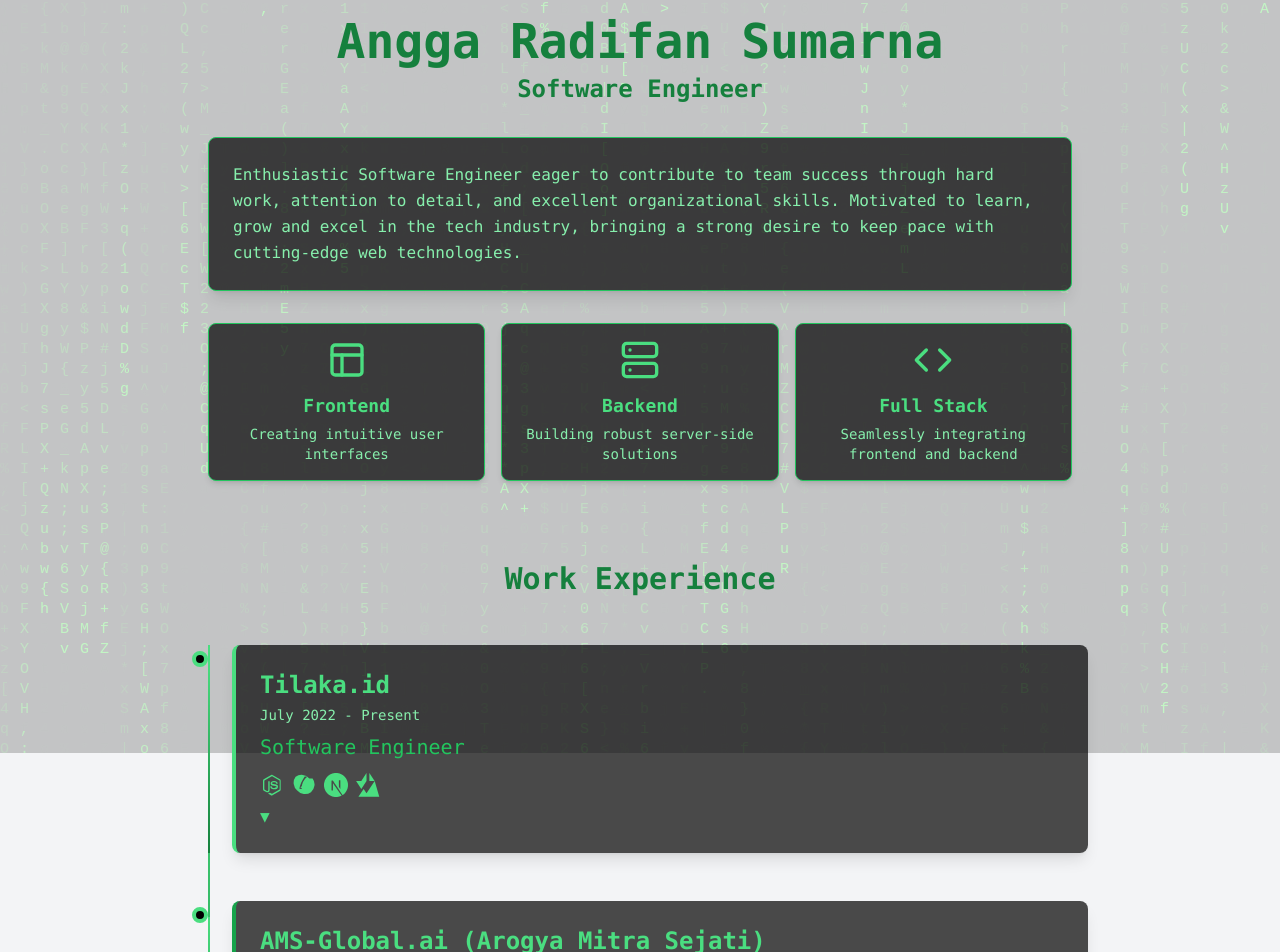
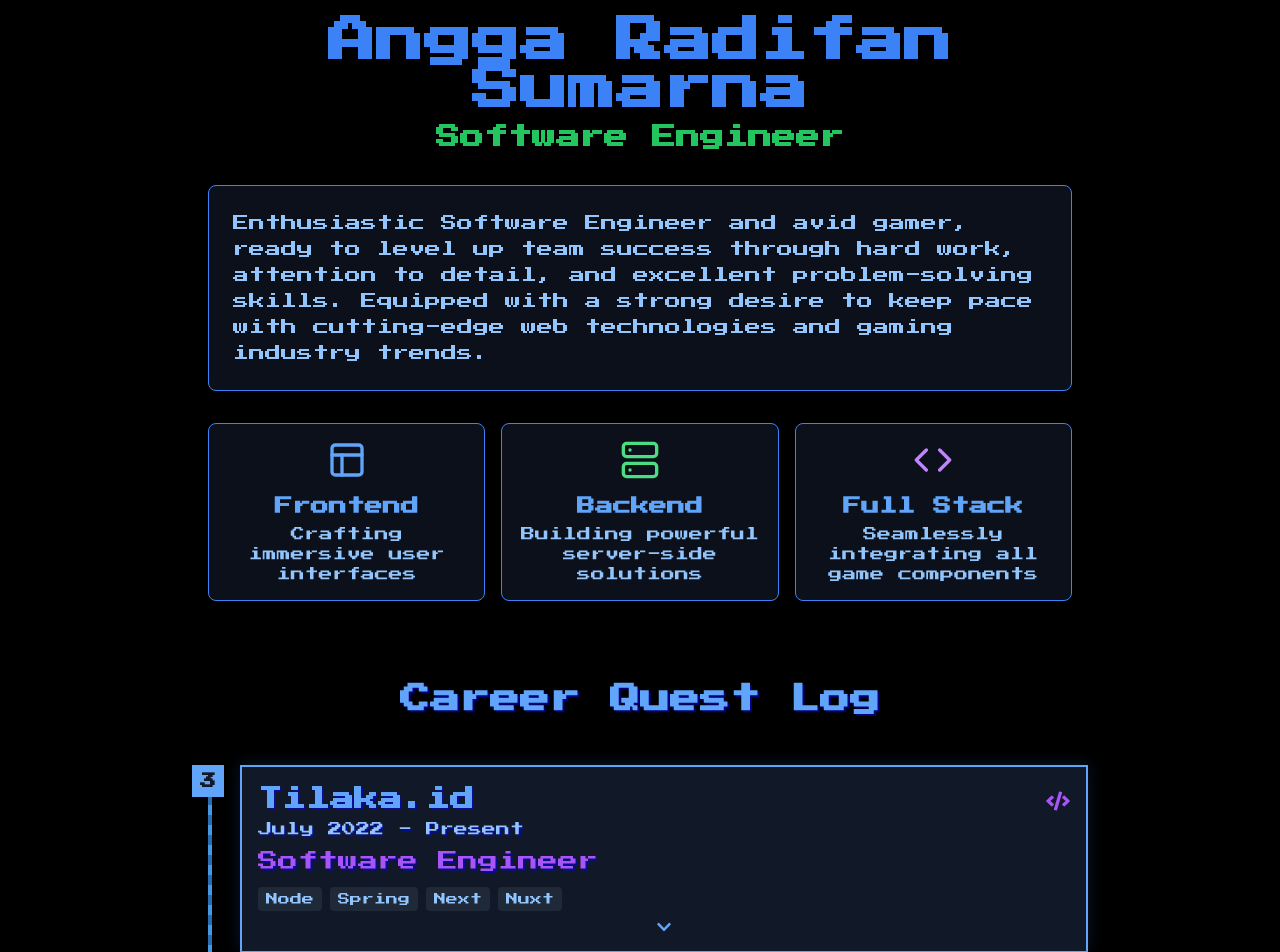
Before and after one commit to anggaradifans/radifans, a Next.js app: page / in a window 1280 px wide. Shown: the part 47-999 px from the top of the page. Built offline with nearby package versions, Linux system fonts and the light colour scheme.

Commit message:
change theme

```diff
--- a/app/components/Overview.tsx
+++ b/app/components/Overview.tsx
@@ -5,9 +5,9 @@ import { motion, useAnimation } from 'framer-motion';
 import { Layout, Server, Code } from 'lucide-react';
 
 const skills = [
-  { name: 'Frontend', icon: Layout, color: 'text-green-400' },
+  { name: 'Frontend', icon: Layout, color: 'text-blue-400' },
   { name: 'Backend', icon: Server, color: 'text-green-400' },
-  { name: 'Full Stack', icon: Code, color: 'text-green-400' },
+  { name: 'Full Stack', icon: Code, color: 'text-purple-400' },
 ];
 
 const TypewriterText = ({ text }: { text: string }) => {
@@ -21,8 +21,8 @@ const TypewriterText = ({ text }: { text: string }) => {
   }, [controls]);
 
   return (
-    <motion.h1 className="text-4xl md:text-5xl font-bold mb-2 text-green-700 font-mono">
-      {text.split('').map((char, index): React.ReactNode => (
+    <motion.h1 className="text-4xl md:text-5xl font-bold mb-2 text-blue-500 font-gaming">
+      {text.split('').map((char, index) => (
         <motion.span
           key={`${char}-${index}`}
           custom={index}
@@ -38,7 +38,7 @@ const TypewriterText = ({ text }: { text: string }) => {
 
 export default function Overview() {
   return (
-    <section className="mb-8 relative z-10 pt-8 pb-4 font-mono text-green-300">
+    <section className="mb-8 relative z-10 pt-8 pb-4 font-gaming text-blue-300">
       <div className="max-w-4xl mx-auto px-4">
         <motion.div
           className="text-center mb-8"
@@ -47,18 +47,18 @@ export default function Overview() {
           transition={{ duration: 0.5 }}
         >
           <TypewriterText text="Angga Radifan Sumarna" />
-          <p className="text-xl md:text-2xl font-semibold text-green-700">
+          <p className="text-xl md:text-2xl font-semibold text-green-500">
             Software Engineer
           </p>
         </motion.div>
         <motion.div
-          className="bg-black bg-opacity-70 shadow-lg rounded-lg p-6 mb-8 border border-green-500"
+          className="bg-gray-900 bg-opacity-70 shadow-lg rounded-lg p-6 mb-8 border border-blue-500"
           initial={{ opacity: 0, y: 20 }}
           animate={{ opacity: 1, y: 0 }}
           transition={{ duration: 0.5, delay: 0.2 }}
         >
-          <p className="leading-relaxed">
-            Enthusiastic Software Engineer eager to contribute to team success through hard work, attention to detail, and excellent organizational skills. Motivated to learn, grow and excel in the tech industry, bringing a strong desire to keep pace with cutting-edge web technologies.
+          <p className="leading-relaxed text-blue-300">
+            Enthusiastic Software Engineer and avid gamer, ready to level up team success through hard work, attention to detail, and excellent problem-solving skills. Equipped with a strong desire to keep pace with cutting-edge web technologies and gaming industry trends.
           </p>
         </motion.div>
         <motion.div
@@ -70,16 +70,16 @@ export default function Overview() {
           {skills.map((skill, index) => (
             <motion.div
               key={skill.name}
-              className="bg-black bg-opacity-70 shadow-md rounded-lg p-4 flex flex-col items-center justify-center text-center border border-green-500"
-              whileHover={{ scale: 1.05, boxShadow: '0 8px 30px rgba(0, 255, 0, 0.2)' }}
+              className="bg-gray-900 bg-opacity-70 shadow-md rounded-lg p-4 flex flex-col items-center justify-center text-center border border-blue-500"
+              whileHover={{ scale: 1.05, boxShadow: '0 8px 30px rgba(0, 100, 255, 0.2)' }}
               transition={{ duration: 0.2 }}
             >
               <skill.icon className={`w-10 h-10 ${skill.color} mb-3`} />
-              <h3 className="text-lg font-semibold mb-1 text-green-400">{skill.name}</h3>
-              <p className="text-green-300 text-sm">
-                {index === 0 && "Creating intuitive user interfaces"}
-                {index === 1 && "Building robust server-side solutions"}
-                {index === 2 && "Seamlessly integrating frontend and backend"}
+              <h3 className="text-lg font-semibold mb-1 text-blue-400">{skill.name}</h3>
+              <p className="text-blue-300 text-sm">
+                {index === 0 && "Crafting immersive user interfaces"}
+                {index === 1 && "Building powerful server-side solutions"}
+                {index === 2 && "Seamlessly integrating all game components"}
               </p>
             </motion.div>
           ))}
--- /dev/null
+++ b/app/components/ThreeJSIcon.tsx
@@ -0,0 +1,55 @@
+'use client'
+
+import React from 'react';
+
+const CSS3DIcon: React.FC = () => {
+  return (
+    <div className="icon-3d-container">
+      <div className="icon-3d">
+        <div className="face front"></div>
+        <div className="face back"></div>
+        <div className="face right"></div>
+        <div className="face left"></div>
+        <div className="face top"></div>
+        <div className="face bottom"></div>
+      </div>
+      <style jsx>{`
+        .icon-3d-container {
+          perspective: 1000px;
+          width: 100px;
+          height: 100px;
+          position: absolute;
+          top: 10px;
+          right: 10px;
+          z-index: 20;
+        }
+        .icon-3d {
+          width: 100%;
+          height: 100%;
+          position: relative;
+          transform-style: preserve-3d;
+          animation: rotate 5s infinite linear;
+        }
+        .face {
+          position: absolute;
+          width: 100%;
+          height: 100%;
+          background: rgba(65, 105, 225, 0.5);
+          border: 2px solid #4169e1;
+        }
+        .front  { transform: rotateY(0deg) translateZ(50px); }
+        .back   { transform: rotateY(180deg) translateZ(50px); }
+        .right  { transform: rotateY(90deg) translateZ(50px); }
+        .left   { transform: rotateY(-90deg) translateZ(50px); }
+        .top    { transform: rotateX(90deg) translateZ(50px); }
+        .bottom { transform: rotateX(-90deg) translateZ(50px); }
+        @keyframes rotate {
+          from { transform: rotateX(0) rotateY(0); }
+          to { transform: rotateX(360deg) rotateY(360deg); }
+        }
+      `}</style>
+    </div>
+  );
+};
+
+export default CSS3DIcon;
--- a/app/components/WorkExperience.tsx
+++ b/app/components/WorkExperience.tsx
@@ -1,56 +1,134 @@
-// app/components/WorkExperience.tsx
 'use client'
 import React, { useState } from 'react';
 import { motion, AnimatePresence } from 'framer-motion'
-import TechStackIcons from './TechStackIcons'
+import { FaCode, FaServer, FaDatabase, FaChevronDown, FaChevronUp } from 'react-icons/fa';
 
 const experiences = [
   {
     company: "Tilaka.id",
     position: "Software Engineer",
     duration: "July 2022 - Present",
+    level: "Level 3",
     description: [
-      "Maintained and enhanced existing products while also contributing to the development of new products in Tilaka.",
-      "Utilized Node.js and Java-based frameworks (Spring Boot, Primefaces, Dropwizard) for backend development, ensuring robust and scalable solutions.",
-      "Employed Next.js and Nuxt.js for frontend development, focusing on intuitive user interfaces and seamless user experiences.",
-      "Collaborated with cross-functional teams to deliver high-quality software solutions meeting client requirements and deadlines.",
-      "Participated in debugging, and troubleshooting to ensure code quality and system stability."
+      "Engineered and optimized existing products while contributing to the development of new cutting-edge software solutions.",
+      "Leveraged Node.js and Java-based frameworks (Spring Boot, Primefaces, Dropwizard) to build robust and scalable backend systems.",
+      "Crafted immersive user interfaces using Next.js and Nuxt.js, focusing on seamless user experiences.",
+      "Collaborated with cross-functional teams to deliver high-quality software, meeting client requirements and deadlines.",
+      "Debugged and troubleshot complex issues to ensure code quality and system stability."
     ],
-    technologies: ['Node', 'Spring', 'Next', 'Nuxt']
+    technologies: ['Node', 'Spring', 'Next', 'Nuxt'],
+    icon: FaCode
   },
   {
-    company: "AMS-Global.ai (Arogya Mitra Sejati)",
+    company: "AMS-Global.ai",
     position: "Software Engineer",
     duration: "April 2020 - June 2022",
+    level: "Level 2",
     description: [
-      "Developed and maintained robust front-end components and features using Vue.js and Nuxt.js, ensuring high performance, responsiveness, and scalability.",
-      "Designed and implemented efficient and secure RESTful APIs and GraphQL schemas using Nest.js and TypeScript to support front-end functionalities and data retrieval.",
-      "Optimized application performance and user experience through code refactoring, performance tuning, and other best practices."
+      "Developed and maintained high-performance front-end components using Vue.js and Nuxt.js, ensuring responsiveness and scalability.",
+      "Architected efficient and secure RESTful APIs and GraphQL schemas using Nest.js and TypeScript.",
+      "Optimized application performance through code refactoring and implementation of best practices."
     ],
-    technologies: ['Vue', 'Nuxt', 'Node']
+    technologies: ['Vue', 'Nuxt', 'Node'],
+    icon: FaServer
   },
   {
     company: "Modana",
     position: "Back End Developer",
     duration: "August 2019 - April 2020",
+    level: "Level 1",
     description: [
-      "Developed and maintained backend services for a fintech startup.",
-      "Implemented RESTful APIs using Node.js and Express.js.",
-      "Worked with MongoDB for data storage and retrieval.",
-      "Collaborated with frontend developers to ensure smooth integration of backend services."
+      "Engineered robust backend services for a cutting-edge fintech startup.",
+      "Implemented high-performance RESTful APIs using Node.js and Express.js.",
+      "Utilized MongoDB for efficient data storage and retrieval.",
+      "Collaborated with frontend developers to ensure seamless integration of backend services."
     ],
-    technologies: ['Node']
+    technologies: ['Node'],
+    icon: FaDatabase
   }
 ]
+
+const PixelBox = ({ children, isExpanded }: { children: React.ReactNode; isExpanded: boolean }) => (
+  <div className="relative">
+    <div className={`absolute inset-0 bg-blue-500 blur transition-all duration-300 ${isExpanded ? 'opacity-50' : 'opacity-20'}`}></div>
+    <div className={`relative bg-gray-900 border-2 transition-all duration-300 ${isExpanded ? 'border-purple-400' : 'border-blue-400'} p-4 shadow-lg`}>
+      {children}
+    </div>
+  </div>
+);
+
+
+const ExperienceCard = ({ exp, index, isExpanded, toggleExpand }) => {
+  return (
+    <PixelBox isExpanded={isExpanded}>
+      <motion.div
+        className="cursor-pointer"
+        onClick={toggleExpand}
+        whileHover={{ scale: 1.02 }}
+      >
+        <div className="flex items-center justify-between">
+          <h3 className="text-2xl font-semibold mb-1 text-blue-400 pixel-text">{exp.company}</h3>
+          <exp.icon className="text-purple-500 text-2xl" />
+        </div>
+        <p className="text-sm text-blue-300 mb-2 pixel-text">{exp.duration}</p>
+        <p className="text-xl mb-3 text-purple-500 pixel-text">{exp.position}</p>
+        <div className="flex flex-wrap gap-2">
+          {exp.technologies.map((tech, idx) => (
+            <motion.span
+              key={idx}
+              className="px-2 py-1 bg-gray-800 text-blue-300 text-xs rounded pixel-box"
+              whileHover={{ scale: 1.1, color: '#60A5FA' }}
+            >
+              {tech}
+            </motion.span>
+          ))}
+        </div>
+        <AnimatePresence>
+          {isExpanded && (
+            <motion.ul
+              className="list-disc pl-5 mt-4 text-blue-300"
+              initial={{ opacity: 0, height: 0 }}
+              animate={{ opacity: 1, height: 'auto' }}
+              exit={{ opacity: 0, height: 0 }}
+              transition={{ duration: 0.3 }}
+            >
+              {exp.description.map((item, idx) => (
+                <motion.li
+                  key={idx}
+                  className="mb-1 text-sm pixel-text"
+                  initial={{ opacity: 0, x: -20 }}
+                  animate={{ opacity: 1, x: 0 }}
+                  transition={{ delay: idx * 0.1 }}
+                >
+                  {item}
+                </motion.li>
+              ))}
+            </motion.ul>
+          )}
+        </AnimatePresence>
+        <motion.div
+          className="mt-2 text-blue-400 font-semibold flex items-center justify-center"
+          animate={{ rotateX: isExpanded ? 180 : 0 }}
+        >
+          {isExpanded ? <FaChevronUp /> : <FaChevronDown />}
+        </motion.div>
+      </motion.div>
+    </PixelBox>
+  );
+};
 
 export default function WorkExperienceTree() {
   const [expandedIndex, setExpandedIndex] = useState<number | null>(null);
 
+  const toggleExpand = (index: number) => {
+    setExpandedIndex(expandedIndex === index ? null : index);
+  };
+
   return (
-    <section className="mb-16 relative z-10 font-mono">
-      <h2 className="text-3xl font-bold mb-12 text-center text-green-700">Work Experience</h2>
+    <section className="mb-16 relative z-10 font-gaming">
+      <h2 className="text-3xl font-bold mb-12 text-center text-blue-400 pixel-text">Career Quest Log</h2>
       <div className="relative max-w-4xl mx-auto pl-4">
-        <div className="absolute left-4 top-0 bottom-0 w-0.5 bg-gradient-to-b from-green-400 to-green-700"></div>
+        <div className="absolute left-4 top-0 bottom-0 w-1 bg-blue-400 pixel-border"></div>
         {experiences.map((exp, index) => (
           <motion.div
             key={index}
@@ -59,48 +137,42 @@ export default function WorkExperienceTree() {
             animate={{ opacity: 1, x: 0 }}
             transition={{ duration: 0.5, delay: index * 0.2 }}
           >
-            <div className="absolute -left-4 top-0 w-4 h-4 bg-black border-4 border-green-400 rounded-full mt-1.5 z-10"></div>
-            <div className="ml-6">
-              <motion.div
-                className={`bg-black bg-opacity-70 p-6 rounded-lg shadow-lg border-l-4 ${
-                  index === 0 ? 'border-green-400' : 'border-green-600'
-                } cursor-pointer transition-all duration-300 hover:shadow-xl hover:shadow-green-400/20`}
-                onClick={() => setExpandedIndex(expandedIndex === index ? null : index)}
-                whileHover={{ scale: 1.02 }}
-              >
-                <h3 className="text-2xl font-semibold mb-1 text-green-400">{exp.company}</h3>
-                <p className="text-sm text-green-300 mb-2">{exp.duration}</p>
-                <p className="text-xl mb-3 text-green-500">{exp.position}</p>
-                <TechStackIcons technologies={exp.technologies} />
-                <AnimatePresence>
-                  {expandedIndex === index && (
-                    <motion.ul
-                      className="list-disc pl-5 mt-4 text-green-300"
-                      initial={{ opacity: 0, height: 0 }}
-                      animate={{ opacity: 1, height: 'auto' }}
-                      exit={{ opacity: 0, height: 0 }}
-                      transition={{ duration: 0.3 }}
-                    >
-                      {exp.description.map((item, idx) => (
-                        <li key={idx} className="mb-1 text-sm">{item}</li>
-                      ))}
-                    </motion.ul>
-                  )}
-                </AnimatePresence>
-                <motion.div
-                  className="mt-2 text-green-400 font-semibold"
-                  animate={{ rotate: expandedIndex === index ? 180 : 0 }}
-                >
-                  {expandedIndex === index ? '▲' : '▼'}
-                </motion.div>
-              </motion.div>
-              {index < experiences.length - 1 && (
-                <div className="absolute left-0 top-4 bottom-0 w-0.5 bg-gradient-to-b from-green-400 to-green-700"></div>
-              )}
+            <motion.div
+              className="absolute -left-4 top-0 w-8 h-8 bg-blue-400 pixel-box flex items-center justify-center text-gray-900 font-bold z-10"
+              whileHover={{ scale: 1.1, boxShadow: '0 0 8px rgba(66, 153, 225, 0.6)' }}
+            >
+              {exp.level.split(' ')[1]}
+            </motion.div>
+            <div className="ml-8">
+              <ExperienceCard
+                exp={exp}
+                index={index}
+                isExpanded={expandedIndex === index}
+                toggleExpand={() => toggleExpand(index)}
+              />
             </div>
           </motion.div>
         ))}
       </div>
+      <style jsx>{`
+        .pixel-text {
+          font-family: 'Press Start 2P', cursive;
+          text-shadow: 2px 2px 0px rgba(0, 0, 255, 0.5);
+        }
+        .pixel-box {
+          box-shadow: 0 0 0 2px #000, 0 0 0 4px #4299e1;
+          image-rendering: pixelated;
+        }
+        .pixel-border {
+          background: repeating-linear-gradient(
+            to bottom,
+            #4299e1,
+            #4299e1 10px,
+            #2b6cb0 10px,
+            #2b6cb0 20px
+          );
+        }
+      `}</style>
     </section>
   );
 }
--- /dev/null
+++ b/app/components/backgrounds/GameBackground.tsx
@@ -0,0 +1,98 @@
+'use client'
+
+import React, { useEffect, useRef } from 'react';
+
+const GameBackground: React.FC = () => {
+  const canvasRef = useRef<HTMLCanvasElement>(null);
+
+  useEffect(() => {
+    const canvas = canvasRef.current;
+    if (!canvas) return;
+
+    const ctx = canvas.getContext('2d');
+    if (!ctx) return;
+
+    const updateCanvasSize = () => {
+      canvas.width = window.innerWidth;
+      canvas.height = window.innerHeight;
+    };
+
+    updateCanvasSize();
+
+    class Particle {
+      x: number;
+      y: number;
+      size: number;
+      speedX: number;
+      speedY: number;
+      color: string;
+
+      constructor(canvasWidth: number, canvasHeight: number) {
+        this.x = Math.random() * canvasWidth;
+        this.y = Math.random() * canvasHeight;
+        this.size = Math.random() * 3 + 1;
+        this.speedX = Math.random() * 3 - 1.5;
+        this.speedY = Math.random() * 3 - 1.5;
+        this.color = `hsl(${Math.random() * 60 + 180}, 100%, 50%)`;
+      }
+
+      update(canvasWidth: number, canvasHeight: number) {
+        this.x += this.speedX;
+        this.y += this.speedY;
+
+        if (this.size > 0.2) this.size -= 0.1;
+
+        if (this.x < 0 || this.x > canvasWidth) this.speedX *= -1;
+        if (this.y < 0 || this.y > canvasHeight) this.speedY *= -1;
+      }
+
+      draw(ctx: CanvasRenderingContext2D) {
+        ctx.fillStyle = this.color;
+        ctx.beginPath();
+        ctx.arc(this.x, this.y, this.size, 0, Math.PI * 2);
+        ctx.fill();
+      }
+    }
+
+    const particles: Particle[] = [];
+    const particleCount = 100;
+
+    const init = () => {
+      for (let i = 0; i < particleCount; i++) {
+        particles.push(new Particle(canvas.width, canvas.height));
+      }
+    };
+
+    const animate = () => {
+      ctx.clearRect(0, 0, canvas.width, canvas.height);
+      particles.forEach((particle, index) => {
+        particle.update(canvas.width, canvas.height);
+        particle.draw(ctx);
+        if (particle.size <= 0.2) {
+          particles.splice(index, 1);
+          particles.push(new Particle(canvas.width, canvas.height));
+        }
+      });
+      requestAnimationFrame(animate);
+    };
+
+    init();
+    animate();
+
+    window.addEventListener('resize', updateCanvasSize);
+
+    return () => {
+      window.removeEventListener('resize', updateCanvasSize);
+    };
+  }, []);
+
+  return (
+    <canvas
+      ref={canvasRef}
+      className="fixed top-0 left-0 w-full h-full -z-10"
+      style={{ background: 'linear-gradient(to bottom, #000011, #000033)' }}
+    />
+  );
+};
+
+export default GameBackground;
--- a/app/globals.css
+++ b/app/globals.css
@@ -1,3 +1,5 @@
+@import url('https://fonts.googleapis.com/css2?family=Press+Start+2P&display=swap');
+
 @tailwind base;
 @tailwind components;
 @tailwind utilities;
@@ -26,8 +28,6 @@ body {
     rgb(var(--background-start-rgb));
 }
 
-@layer utilities {
-  .text-balance {
-    text-wrap: balance;
-  }
+.font-gaming {
+  font-family: 'Press Start 2P', cursive;
 }
--- a/app/page.tsx
+++ b/app/page.tsx
@@ -1,14 +1,18 @@
 // app/page.tsx
+import dynamic from 'next/dynamic'
 import Overview from './components/Overview'
 import WorkExperience from './components/WorkExperience'
 import Contact from './components/Contact'
-import AnimatedBackGround from './components/backgrounds/Animated'
+import GameBackground from './components/backgrounds/GameBackground'
+
+const ThreeJsIcon = dynamic(() => import('./components/ThreeJSIcon'), { ssr: false })
 
 export default function Home() {
   return (
-    <div className="min-h-screen bg-gray-100 relative">
-      <AnimatedBackGround />
-      <main className="container mx-auto px-4 py-8">
+    <div className="min-h-screen bg-black relative">
+      <GameBackground />
+      <main className="container mx-auto px-4 py-8 relative z-10">
+        {/* <ThreeJsIcon /> */}
         <Overview />
         <WorkExperience />
         <Contact />
--- a/package.json
+++ b/package.json
@@ -9,14 +9,17 @@
     "lint": "next lint"
   },
   "dependencies": {
+    "@types/three": "^0.168.0",
     "framer-motion": "^11.3.31",
     "lucide-react": "^0.436.0",
     "next": "14.2.7",
     "nodemailer": "^6.9.14",
     "react": "^18",
     "react-dom": "^18",
+    "react-icons": "^5.3.0",
     "react-scroll-parallax": "^3.4.5",
-    "resend": "^4.0.0"
+    "resend": "^4.0.0",
+    "three": "^0.168.0"
   },
   "devDependencies": {
     "@types/node": "^20",
--- a/tailwind.config.ts
+++ b/tailwind.config.ts
@@ -1,14 +1,35 @@
-import type { Config } from "tailwindcss";
+// import type { Config } from "tailwindcss";
 
-const config: Config = {
+// const config: Config = {
+//   content: [
+//     "./pages/**/*.{js,ts,jsx,tsx,mdx}",
+//     "./components/**/*.{js,ts,jsx,tsx,mdx}",
+//     "./app/**/*.{js,ts,jsx,tsx,mdx}",
+//   ],
+//   theme: {
+//     extend: {},
+//   },
+//   plugins: [],
+// };
+// export default config;
+
+module.exports = {
   content: [
-    "./pages/**/*.{js,ts,jsx,tsx,mdx}",
-    "./components/**/*.{js,ts,jsx,tsx,mdx}",
-    "./app/**/*.{js,ts,jsx,tsx,mdx}",
+    './pages/**/*.{js,ts,jsx,tsx,mdx}',
+    './components/**/*.{js,ts,jsx,tsx,mdx}',
+    './app/**/*.{js,ts,jsx,tsx,mdx}',
   ],
   theme: {
-    extend: {},
+    extend: {
+      backgroundImage: {
+        'gradient-radial': 'radial-gradient(var(--tw-gradient-stops))',
+        'gradient-conic':
+          'conic-gradient(from 180deg at 50% 50%, var(--tw-gradient-stops))',
+      },
+      fontFamily: {
+        gaming: ['"Press Start 2P"', 'cursive'],
+      },
+    },
   },
   plugins: [],
-};
-export default config;
+}
```
Also changed, not shown: app/components/Contact.tsx (+10 -10 lines), next.config.mjs (+11 -2 lines), 1 other file (tests, documents, lock files or other folders).
